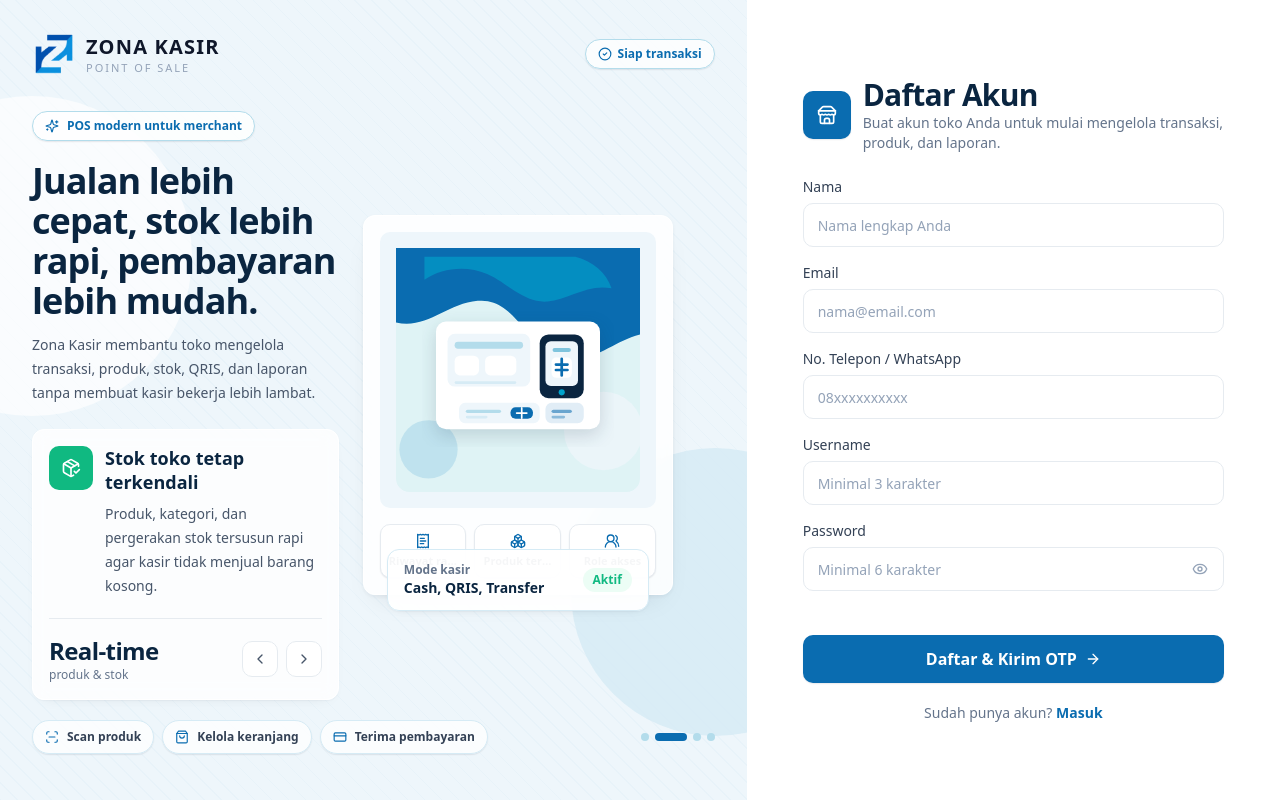
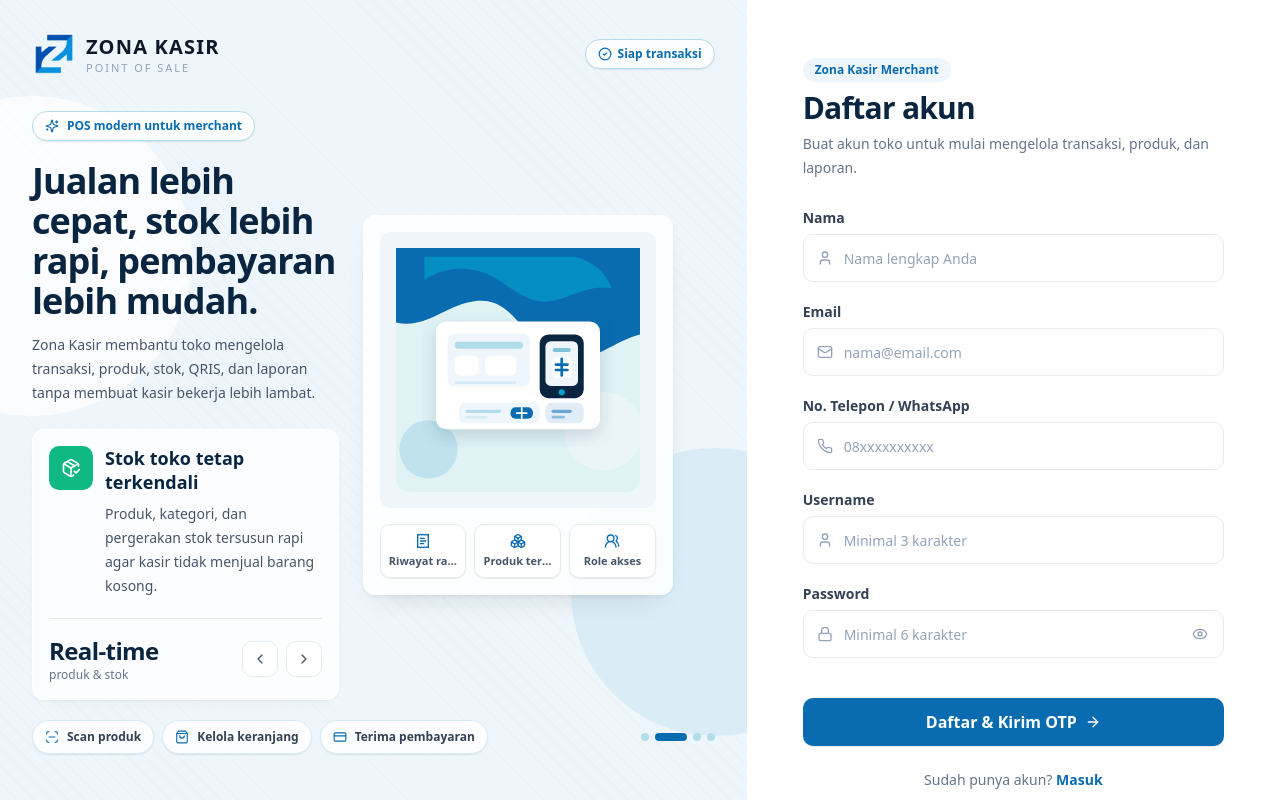
Before and after one commit to mrafiisaansori/zkfe, a Next.js app: page /register in a window 1280 px wide. Built offline with nearby package versions, Linux system fonts and the light colour scheme; no server answers.

Commit message:
Update penyesuaian register form

```diff
--- a/src/app/login/page.tsx
+++ b/src/app/login/page.tsx
@@ -33,7 +33,7 @@
   }
 
   return (
-    <AuthShell maxWidth="md">
+    <AuthShell maxWidth="md" contentAlign="center">
       <AuthLoadingOverlay show={loading} label="Sedang masuk ke akun..." />
       <div>
         <div className="mb-7">
--- a/src/app/register/page.tsx
+++ b/src/app/register/page.tsx
@@ -1,13 +1,15 @@
 'use client';
-import { useRef, useState } from 'react';
+import { forwardRef, useRef, useState } from 'react';
+import type { InputHTMLAttributes, ReactNode } from 'react';
 import { useRouter } from 'next/navigation';
 import Link from 'next/link';
 import { useForm } from 'react-hook-form';
-import { ArrowRight, Store } from 'lucide-react';
+import { ArrowRight, Eye, EyeOff, Lock, Mail, Phone, User } from 'lucide-react';
 import toast from 'react-hot-toast';
 import { AuthLoadingOverlay, AuthShell } from '@/components/auth/AuthShell';
-import { Button, Input, PasswordInput, Turnstile, isTurnstileEnabled, type TurnstileHandle } from '@/components/ui';
+import { Button, Turnstile, isTurnstileEnabled, type TurnstileHandle } from '@/components/ui';
 import { authService, getErrorMessage } from '@/services';
+import { cn } from '@/utils/cn';
 
 interface FormData {
   owner_name: string;
@@ -16,6 +18,100 @@
   username: string;
   password: string;
 }
+
+interface AuthFieldProps extends InputHTMLAttributes<HTMLInputElement> {
+  label: string;
+  error?: string;
+  icon: ReactNode;
+}
+
+const inputBaseClass =
+  'h-11 w-full rounded-xl border bg-white pl-10 pr-4 text-sm text-slate-800 outline-none transition-all placeholder:text-slate-400 hover:border-brand-300 focus:border-primary focus:ring-2 focus:ring-accent/25 sm:h-12';
+
+const AuthTextField = forwardRef<HTMLInputElement, AuthFieldProps>(
+  ({ label, error, icon, className, id, name, ...rest }, ref) => {
+    const inputId = id ?? name;
+
+    return (
+      <div>
+        <label htmlFor={inputId} className="mb-1.5 block text-sm font-semibold text-slate-700">
+          {label}
+        </label>
+        <div className="relative">
+          <span className="pointer-events-none absolute left-3.5 top-1/2 -translate-y-1/2 text-slate-400">
+            {icon}
+          </span>
+          <input
+            ref={ref}
+            id={inputId}
+            name={name}
+            aria-invalid={!!error}
+            aria-describedby={error && inputId ? `${inputId}-error` : undefined}
+            className={cn(
+              inputBaseClass,
+              error ? 'border-rose-400 focus:border-rose-500 focus:ring-rose-100' : 'border-line',
+              className,
+            )}
+            {...rest}
+          />
+        </div>
+        {error && (
+          <p id={inputId ? `${inputId}-error` : undefined} className="mt-1.5 text-xs font-medium text-rose-600">
+            {error}
+          </p>
+        )}
+      </div>
+    );
+  },
+);
+AuthTextField.displayName = 'AuthTextField';
+
+const AuthPasswordField = forwardRef<HTMLInputElement, Omit<AuthFieldProps, 'icon' | 'type'>>(
+  ({ label, error, className, id, name, ...rest }, ref) => {
+    const [showPass, setShowPass] = useState(false);
+    const inputId = id ?? name;
+
+    return (
+      <div>
+        <label htmlFor={inputId} className="mb-1.5 block text-sm font-semibold text-slate-700">
+          {label}
+        </label>
+        <div className="relative">
+          <Lock className="pointer-events-none absolute left-3.5 top-1/2 h-4 w-4 -translate-y-1/2 text-slate-400" />
+          <input
+            ref={ref}
+            id={inputId}
+            name={name}
+            type={showPass ? 'text' : 'password'}
+            aria-invalid={!!error}
+            aria-describedby={error && inputId ? `${inputId}-error` : undefined}
+            className={cn(
+              inputBaseClass,
+              'pr-11',
+              error ? 'border-rose-400 focus:border-rose-500 focus:ring-rose-100' : 'border-line',
+              className,
+            )}
+            {...rest}
+          />
+          <button
+            type="button"
+            onClick={() => setShowPass((s) => !s)}
+            aria-label={showPass ? 'Sembunyikan password' : 'Tampilkan password'}
+            className="absolute right-2.5 top-1/2 -translate-y-1/2 rounded-xl p-1.5 text-slate-400 transition-colors hover:bg-slate-100 hover:text-slate-600"
+          >
+            {showPass ? <EyeOff className="h-4 w-4" /> : <Eye className="h-4 w-4" />}
+          </button>
+        </div>
+        {error && (
+          <p id={inputId ? `${inputId}-error` : undefined} className="mt-1.5 text-xs font-medium text-rose-600">
+            {error}
+          </p>
+        )}
+      </div>
+    );
+  },
+);
+AuthPasswordField.displayName = 'AuthPasswordField';
 
 export default function RegisterPage() {
   const router = useRouter();
@@ -46,62 +142,66 @@
     <AuthShell maxWidth="md">
       <AuthLoadingOverlay show={loading} label="Mendaftarkan akun..." />
       <div>
-        <div className="mb-6 flex items-center gap-3">
-          <span className="hidden h-12 w-12 shrink-0 items-center justify-center rounded-xl bg-primary text-white shadow-card sm:flex">
-            <Store className="h-5 w-5" />
-          </span>
-          <div>
-            <h1 className="text-2xl font-semibold tracking-tight text-ink sm:text-3xl">Daftar Akun</h1>
-            <p className="text-sm text-slate-500">Buat akun toko Anda untuk mulai mengelola transaksi, produk, dan laporan.</p>
-          </div>
+        <div className="mb-6 sm:mb-7">
+          <p className="mb-2 inline-flex rounded-full bg-brand-50 px-3 py-1 text-xs font-semibold text-primary">
+            Zona Kasir Merchant
+          </p>
+          <h1 className="text-2xl font-semibold tracking-tight text-ink sm:text-3xl">Daftar akun</h1>
+          <p className="mt-1.5 text-sm leading-6 text-slate-500">
+            Buat akun toko untuk mulai mengelola transaksi, produk, dan laporan.
+          </p>
         </div>
 
-        <form onSubmit={handleSubmit(onSubmit)} className="space-y-4">
-          <Input
+        <form onSubmit={handleSubmit(onSubmit)} className="space-y-4 sm:space-y-5">
+          <AuthTextField
             label="Nama"
             placeholder="Nama lengkap Anda"
+            icon={<User className="h-4 w-4" />}
             {...register('owner_name', { required: 'Wajib diisi' })}
             error={errors.owner_name?.message}
           />
-          <Input
+          <AuthTextField
             label="Email"
             type="email"
             placeholder="nama@email.com"
+            icon={<Mail className="h-4 w-4" />}
             {...register('email', { required: 'Wajib diisi' })}
             error={errors.email?.message}
           />
-          <Input
+          <AuthTextField
             label="No. Telepon / WhatsApp"
             placeholder="08xxxxxxxxxx"
+            icon={<Phone className="h-4 w-4" />}
             {...register('phone', { required: 'Wajib diisi' })}
             error={errors.phone?.message}
           />
-          <Input
+          <AuthTextField
             label="Username"
             placeholder="Minimal 3 karakter"
+            icon={<User className="h-4 w-4" />}
             {...register('username', { required: 'Wajib diisi', minLength: { value: 3, message: 'Minimal 3 karakter' } })}
             error={errors.username?.message}
           />
-          <PasswordInput
+          <AuthPasswordField
             label="Password"
             placeholder="Minimal 6 karakter"
             {...register('password', { required: 'Wajib diisi', minLength: { value: 6, message: 'Minimal 6 karakter' } })}
             error={errors.password?.message}
           />
 
-          <div className="pt-1"><Turnstile ref={turnstileRef} onToken={setCaptcha} /></div>
+          <Turnstile ref={turnstileRef} onToken={setCaptcha} />
 
           <Button type="submit" variant="gradient" size="lg" loading={loading} className="h-12 w-full rounded-xl text-base font-semibold">
             {loading ? 'Mendaftarkan...' : <>Daftar & Kirim OTP <ArrowRight className="h-4 w-4" /></>}
           </Button>
+        </form>
 
-          <div className="pt-1 text-center text-sm text-slate-500">
-            Sudah punya akun?{' '}
-            <Link href="/login" className="font-semibold text-primary transition-colors hover:text-brand-700 hover:underline">
-              Masuk
-            </Link>
-          </div>
-        </form>
+        <p className="mt-6 text-center text-sm text-slate-500">
+          Sudah punya akun?{' '}
+          <Link href="/login" className="font-semibold text-primary transition-colors hover:text-brand-700 hover:underline">
+            Masuk
+          </Link>
+        </p>
       </div>
     </AuthShell>
   );
--- a/src/components/auth/AuthShell.tsx
+++ b/src/components/auth/AuthShell.tsx
@@ -94,10 +94,12 @@
   children,
   maxWidth = 'md',
   className,
+  contentAlign = 'start',
 }: {
   children: ReactNode;
   maxWidth?: MaxWidth;
   className?: string;
+  contentAlign?: 'start' | 'center';
 }) {
   const [activeSlide, setActiveSlide] = useState(0);
   const slide = featureSlides[activeSlide];
@@ -116,8 +118,8 @@
   }
 
   return (
-    <main className="min-h-screen overflow-x-hidden bg-canvas lg:h-screen lg:overflow-hidden">
-      <section className="grid min-h-screen w-full bg-white lg:h-screen lg:grid-cols-[minmax(0,1fr)_minmax(420px,0.78fr)] lg:overflow-hidden xl:grid-cols-[minmax(0,1.05fr)_minmax(460px,0.75fr)]">
+    <main className="min-h-[100dvh] overflow-x-hidden bg-canvas lg:h-[100dvh] lg:overflow-hidden">
+      <section className="grid min-h-[100dvh] w-full bg-white lg:h-[100dvh] lg:grid-cols-[minmax(0,1fr)_minmax(420px,0.78fr)] lg:overflow-hidden xl:grid-cols-[minmax(0,1.05fr)_minmax(460px,0.75fr)]">
         <aside className="relative hidden h-screen overflow-hidden bg-[#eef6fb] p-6 lg:flex lg:flex-col xl:p-8">
           <span aria-hidden className="zk-pattern-diagonal pointer-events-none absolute inset-0 opacity-70" />
           <span aria-hidden className="pointer-events-none absolute -left-32 top-24 h-80 w-80 rounded-full bg-white/70" />
@@ -204,7 +206,7 @@
                   </div>
                 </div>
 
-                <div className="absolute -bottom-4 left-6 right-6 rounded-2xl border border-brand-100 bg-white/95 px-4 py-3 shadow-soft [@media(max-height:760px)]:hidden">
+                <div className="absolute -bottom-4 left-6 right-6 rounded-2xl border border-brand-100 bg-white/95 px-4 py-3 shadow-soft [@media(max-height:1000px)]:hidden">
                   <div className="flex items-center justify-between gap-3">
                     <div>
                       <p className="text-xs font-semibold text-slate-500">Mode kasir</p>
@@ -247,8 +249,17 @@
           </div>
         </aside>
 
-        <section className="relative flex min-h-screen items-center justify-center overflow-y-auto bg-white px-5 py-5 sm:px-8 lg:h-screen lg:min-h-0 lg:px-10 lg:py-4 xl:px-14">
-          <div className={cn('w-full', widthClass[maxWidth], className)}>
+        <section className="relative flex min-h-[100dvh] items-start justify-center overflow-y-auto bg-white px-5 py-8 sm:px-8 sm:py-10 lg:h-[100dvh] lg:min-h-0 lg:px-10 lg:py-0 xl:px-14">
+          <div
+            className={cn(
+              'w-full',
+              contentAlign === 'center'
+                ? 'my-auto py-0'
+                : 'py-0 lg:py-[clamp(3rem,9vh,6rem)] [@media(min-width:1024px)_and_(max-height:820px)]:py-[clamp(2.5rem,7vh,4rem)]',
+              widthClass[maxWidth],
+              className,
+            )}
+          >
             <div className="mb-7 flex justify-center lg:hidden">
               <BrandLogo size="lg" />
             </div>
```
